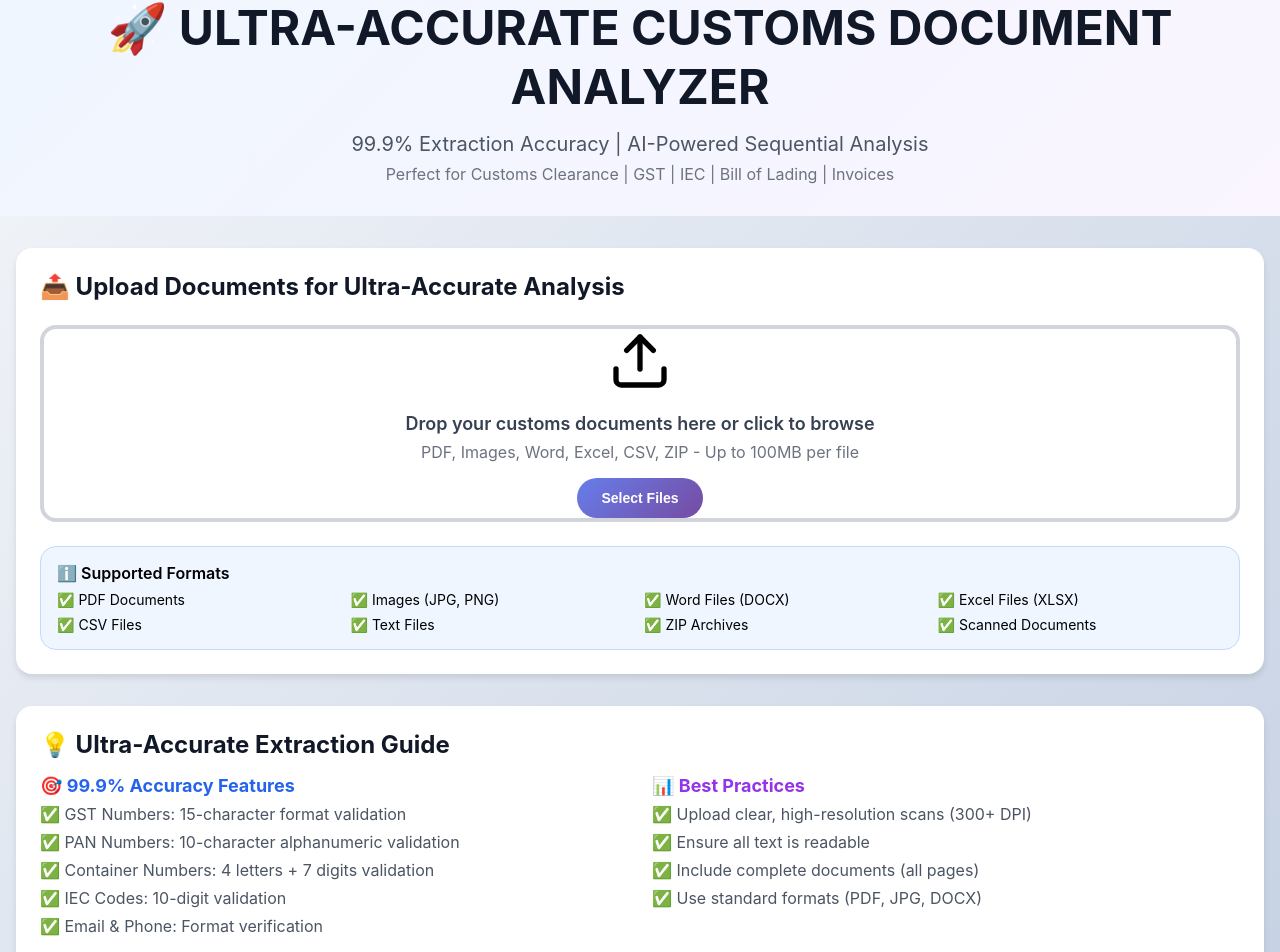
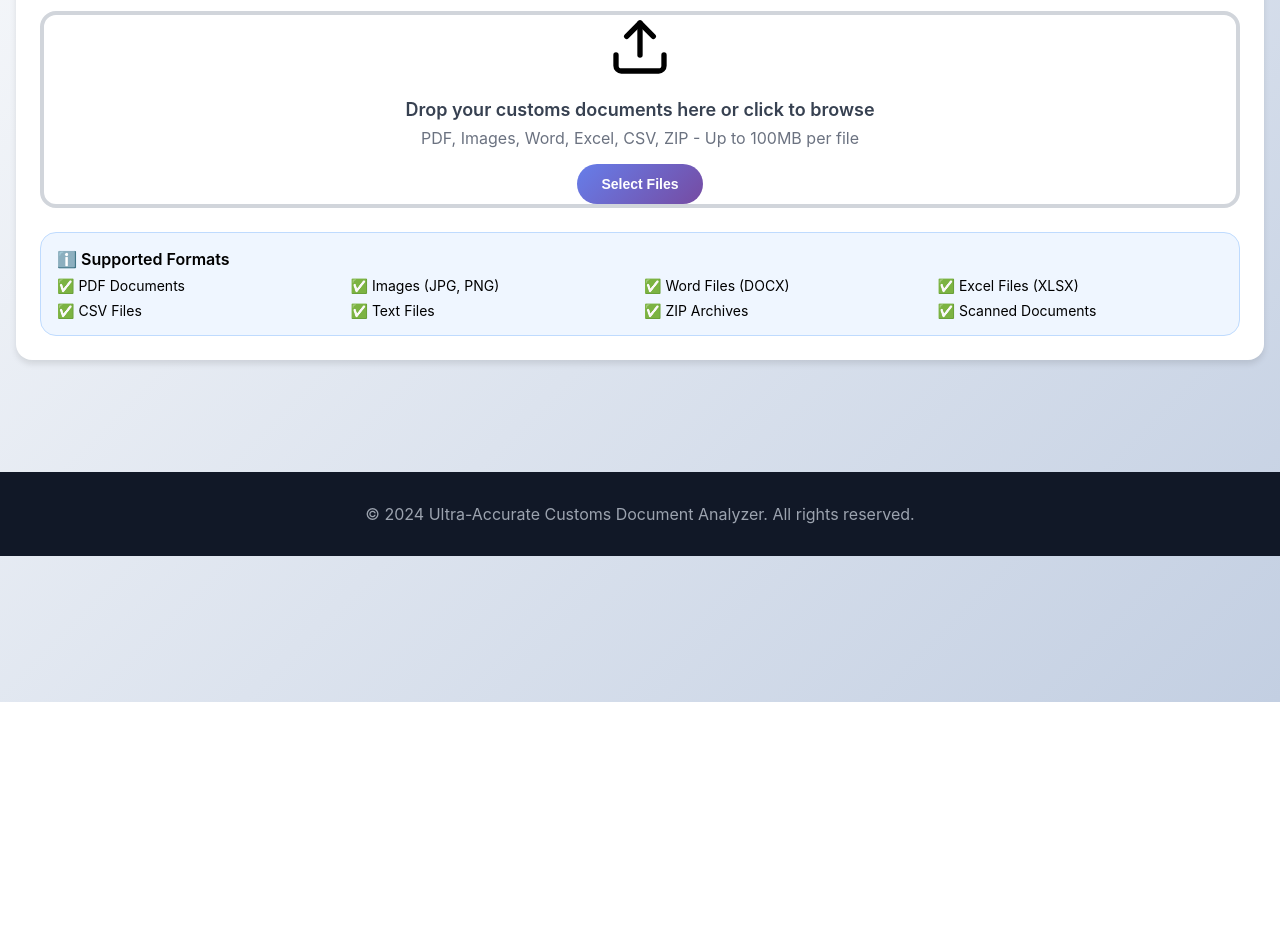
Before and after one commit to Omshikhare257/Document-classification-and-text-extraction, a React (Create React App) app: page / in a window 1280 px wide. Shown: the part 98-1050 px from the top of the page. After the commit the page ends 800 px from the top, so only its background shows below. Built offline with nearby package versions, Linux system fonts and the light colour scheme.

Commit message:
Update App.jsx

```diff
--- a/src/App.jsx
+++ b/src/App.jsx
@@ -1,6 +1,5 @@
 import React, { useState } from 'react';
 import { BrowserRouter as Router } from 'react-router-dom';
-import Navbar from './components/Navbar';
 import DocumentUploader from './components/DocumentUploader';
 import CustomerClusters from './components/CustomerClusters';
 import SequentialExtraction from './components/SequentialExtraction';
@@ -33,29 +32,6 @@ function App() {
   return (
     <Router>
       <div style={{ minHeight: '100vh', background: 'linear-gradient(135deg, #f5f7fa 0%, #c3cfe2 100%)' }}>
-        <Navbar />
-
-        {/* Hero Header */}
-        <div style={{ background: 'linear-gradient(135deg, #eff6ff 0%, #faf5ff 100%)', padding: '2rem 0' }}>
-          <div style={{ maxWidth: '1280px', margin: '0 auto', padding: '0 1rem' }}>
-            <div className="text-center">
-              <h1 style={{
-                fontSize: '3rem',
-                fontWeight: 'bold',
-                color: '#111827',
-                marginBottom: '1rem'
-              }}>
-                🚀 ULTRA-ACCURATE CUSTOMS DOCUMENT ANALYZER
-              </h1>
-              <p style={{ fontSize: '1.25rem', color: '#4b5563', marginBottom: '0.5rem' }}>
-                99.9% Extraction Accuracy | AI-Powered Sequential Analysis
-              </p>
-              <p style={{ color: '#6b7280' }}>
-                Perfect for Customs Clearance | GST | IEC | Bill of Lading | Invoices
-              </p>
-            </div>
-          </div>
-        </div>
 
         {/* Main Content */}
         <div style={{ maxWidth: '1280px', margin: '0 auto', padding: '2rem 1rem' }}>
@@ -181,40 +157,6 @@ function App() {
               </div>
             </>
           )}
-
-          {/* Features Guide */}
-          <div className="card" style={{ marginTop: '2rem' }}>
-            <h2 style={{ fontSize: '1.5rem', fontWeight: 'bold', color: '#111827', marginBottom: '1rem' }}>
-              💡 Ultra-Accurate Extraction Guide
-            </h2>
-
-            <div className="grid grid-cols-1 md:grid-cols-2 gap-6">
-              <div>
-                <h3 style={{ fontSize: '1.125rem', fontWeight: 'bold', color: '#2563eb', marginBottom: '0.5rem' }}>
-                  🎯 99.9% Accuracy Features
-                </h3>
-                <ul style={{ listStyle: 'none', padding: 0 }}>
-                  <li style={{ marginBottom: '0.5rem', color: '#4b5563' }}>✅ GST Numbers: 15-character format validation</li>
-                  <li style={{ marginBottom: '0.5rem', color: '#4b5563' }}>✅ PAN Numbers: 10-character alphanumeric validation</li>
-                  <li style={{ marginBottom: '0.5rem', color: '#4b5563' }}>✅ Container Numbers: 4 letters + 7 digits validation</li>
-                  <li style={{ marginBottom: '0.5rem', color: '#4b5563' }}>✅ IEC Codes: 10-digit validation</li>
-                  <li style={{ marginBottom: '0.5rem', color: '#4b5563' }}>✅ Email & Phone: Format verification</li>
-                </ul>
-              </div>
-
-              <div>
-                <h3 style={{ fontSize: '1.125rem', fontWeight: 'bold', color: '#9333ea', marginBottom: '0.5rem' }}>
-                  📊 Best Practices
-                </h3>
-                <ul style={{ listStyle: 'none', padding: 0 }}>
-                  <li style={{ marginBottom: '0.5rem', color: '#4b5563' }}>✅ Upload clear, high-resolution scans (300+ DPI)</li>
-                  <li style={{ marginBottom: '0.5rem', color: '#4b5563' }}>✅ Ensure all text is readable</li>
-                  <li style={{ marginBottom: '0.5rem', color: '#4b5563' }}>✅ Include complete documents (all pages)</li>
-                  <li style={{ marginBottom: '0.5rem', color: '#4b5563' }}>✅ Use standard formats (PDF, JPG, DOCX)</li>
-                </ul>
-              </div>
-            </div>
-          </div>
         </div>
 
         {/* Footer */}
```
